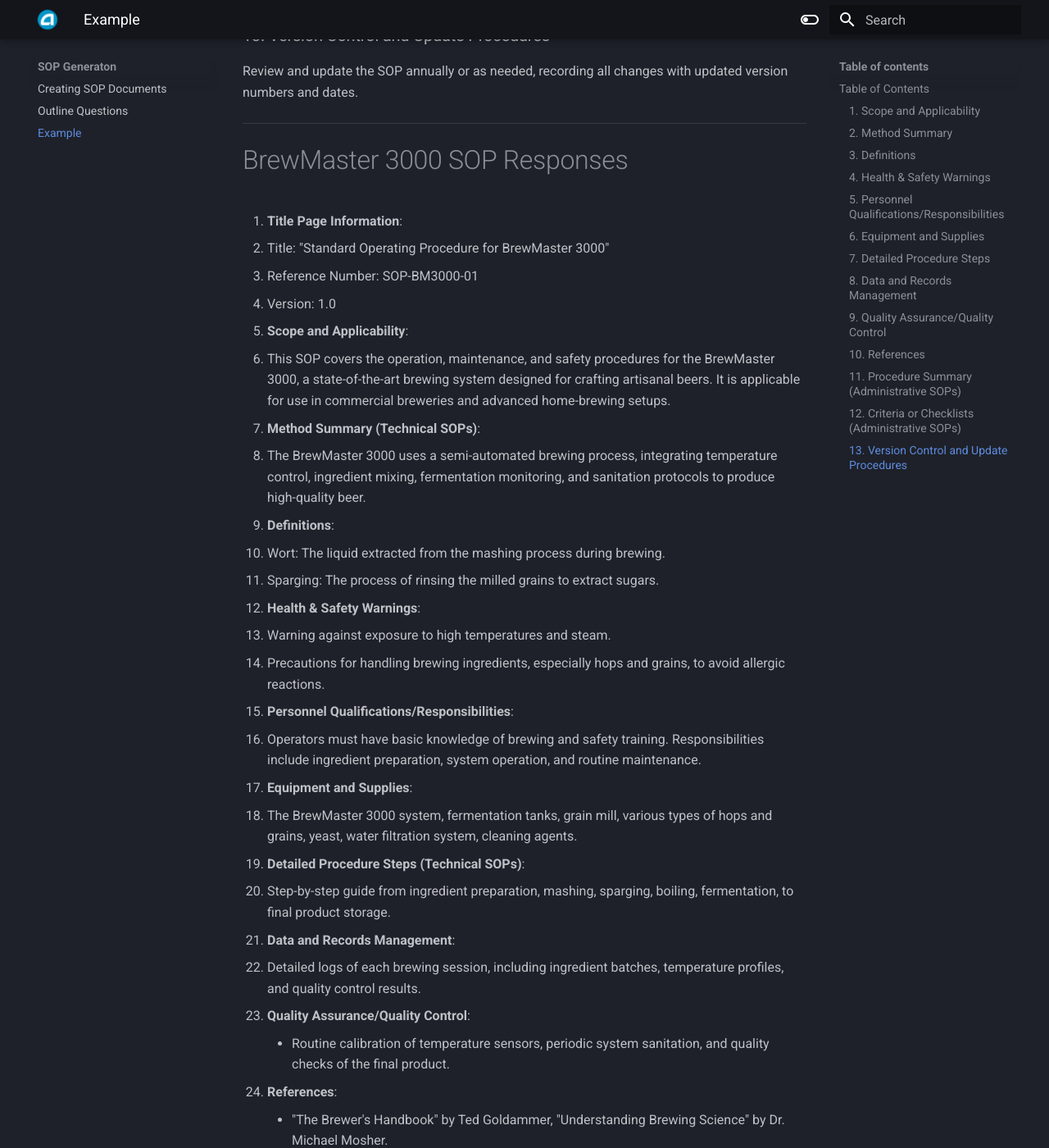
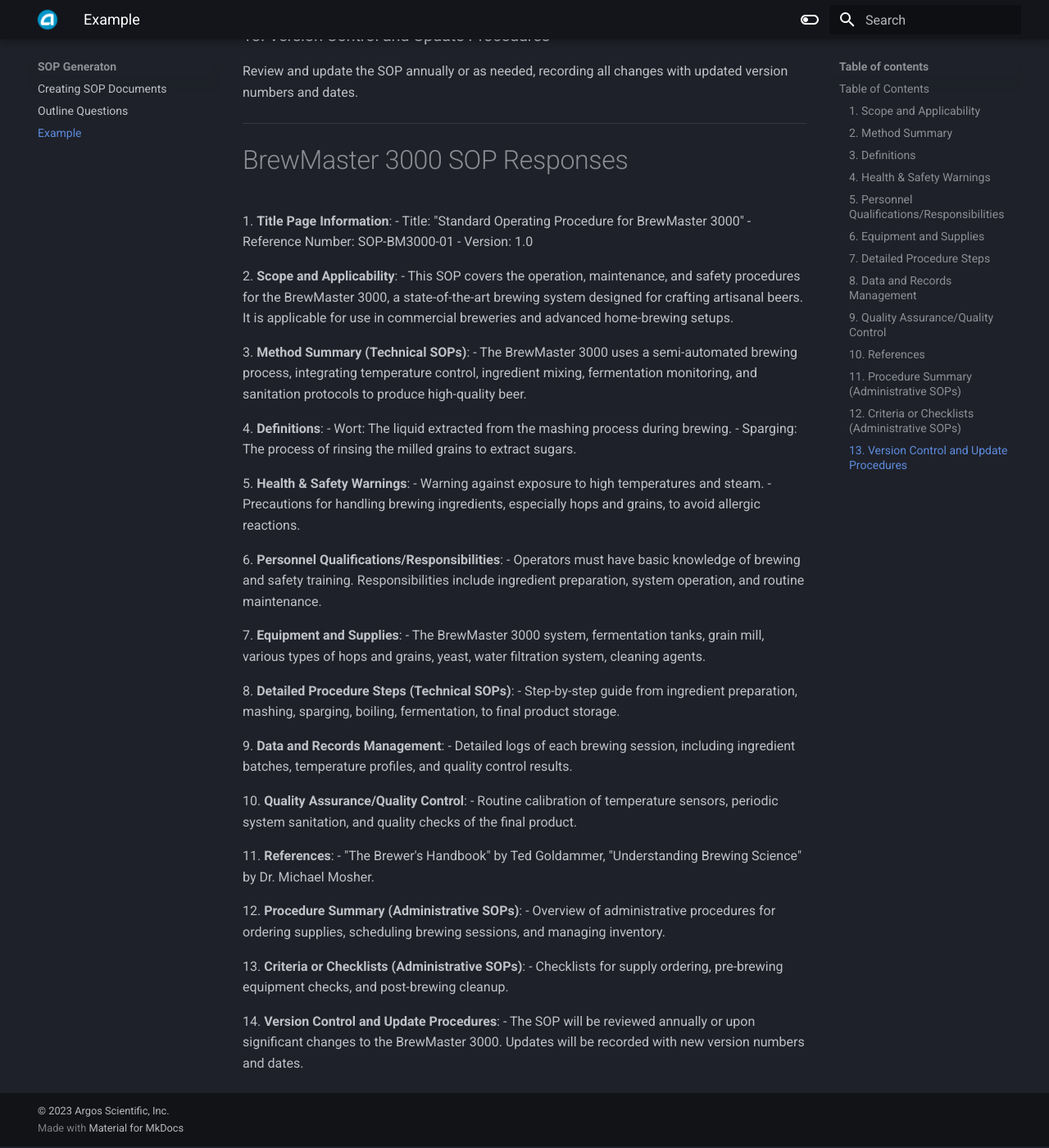
Before and after one commit to NateChambers4/MkDocs-test, an MkDocs documentation site: the page built from docs/SOP Generaton/Example.md, in a window 1280 px wide and 1400 px high, scrolled down 2689 px. Shown: the whole window at 82% size. Built offline with MkDocs 1.6.1 and Material for MkDocs 9.7.7, drawn with Linux system fonts in a browser that asks for light colours; some of the changed text lies outside the part shown.

Commit message:
$Initial commit

```diff
--- a/docs/SOP Generaton/Example.md
+++ b/docs/SOP Generaton/Example.md
@@ -71,48 +71,48 @@
 
 # BrewMaster 3000 SOP Responses
 
-1. **Title Page Information**:
+1\. **Title Page Information**:
    - Title: "Standard Operating Procedure for BrewMaster 3000"
    - Reference Number: SOP-BM3000-01
    - Version: 1.0
 
-2. **Scope and Applicability**:
+2\. **Scope and Applicability**:
    - This SOP covers the operation, maintenance, and safety procedures for the BrewMaster 3000, a state-of-the-art brewing system designed for crafting artisanal beers. It is applicable for use in commercial breweries and advanced home-brewing setups.
 
-3. **Method Summary (Technical SOPs)**:
+3\. **Method Summary (Technical SOPs)**:
    - The BrewMaster 3000 uses a semi-automated brewing process, integrating temperature control, ingredient mixing, fermentation monitoring, and sanitation protocols to produce high-quality beer.
 
-4. **Definitions**:
+4\. **Definitions**:
    - Wort: The liquid extracted from the mashing process during brewing.
    - Sparging: The process of rinsing the milled grains to extract sugars.
 
-5. **Health & Safety Warnings**:
+5\. **Health & Safety Warnings**:
    - Warning against exposure to high temperatures and steam.
    - Precautions for handling brewing ingredients, especially hops and grains, to avoid allergic reactions.
 
-6. **Personnel Qualifications/Responsibilities**:
+6\. **Personnel Qualifications/Responsibilities**:
    - Operators must have basic knowledge of brewing and safety training. Responsibilities include ingredient preparation, system operation, and routine maintenance.
 
-7. **Equipment and Supplies**:
+7\. **Equipment and Supplies**:
    - The BrewMaster 3000 system, fermentation tanks, grain mill, various types of hops and grains, yeast, water filtration system, cleaning agents.
 
-8. **Detailed Procedure Steps (Technical SOPs)**:
+8\. **Detailed Procedure Steps (Technical SOPs)**:
    - Step-by-step guide from ingredient preparation, mashing, sparging, boiling, fermentation, to final product storage.
 
-9. **Data and Records Management**:
+9\. **Data and Records Management**:
    - Detailed logs of each brewing session, including ingredient batches, temperature profiles, and quality control results.
 
-10. **Quality Assurance/Quality Control**:
+10\. **Quality Assurance/Quality Control**:
     - Routine calibration of temperature sensors, periodic system sanitation, and quality checks of the final product.
 
-11. **References**:
+11\. **References**:
     - "The Brewer's Handbook" by Ted Goldammer, "Understanding Brewing Science" by Dr. Michael Mosher.
 
-12. **Procedure Summary (Administrative SOPs)**:
+12\. **Procedure Summary (Administrative SOPs)**:
     - Overview of administrative procedures for ordering supplies, scheduling brewing sessions, and managing inventory.
 
-13. **Criteria or Checklists (Administrative SOPs)**:
+13\. **Criteria or Checklists (Administrative SOPs)**:
     - Checklists for supply ordering, pre-brewing equipment checks, and post-brewing cleanup.
 
-14. **Version Control and Update Procedures**:
+14\. **Version Control and Update Procedures**:
     - The SOP will be reviewed annually or upon significant changes to the BrewMaster 3000. Updates will be recorded with new version numbers and dates.
```
